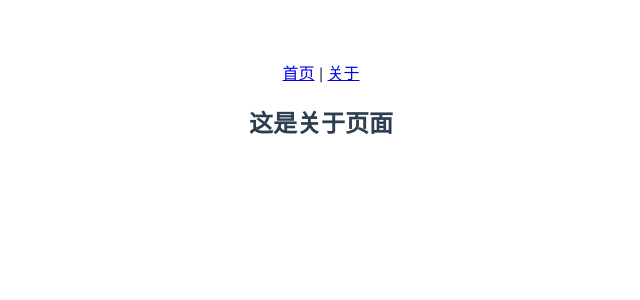
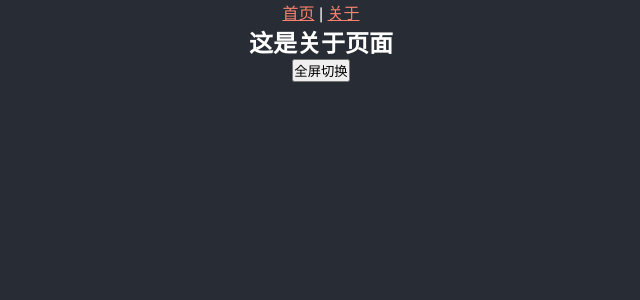
Before and after one commit to Ryan-zhang221/geek-admin, a Vue app: page /#/about in a window 1280 px wide. Shown: the top 300 px of the page, without its empty margins (319-959 px from the left). Built offline with nearby package versions, Linux system fonts and the light colour scheme.

Commit message:
update：响应式数据封装以及vueuse的使用

```diff
--- a/package.json
+++ b/package.json
@@ -8,6 +8,7 @@
     "preview": "vite preview"
   },
   "dependencies": {
+    "@vueuse/core": "^8.3.1",
     "vue": "^3.2.25",
     "vue-router": "^4.0.13",
     "vuex": "^4.0.2"
--- a/src/App.vue
+++ b/src/App.vue
@@ -8,12 +8,22 @@
 
 
 <style>
+* {
+  margin: 0;
+  padding: 0;
+}
+a {
+  color: salmon;
+}
 #app {
   font-family: Avenir, Helvetica, Arial, sans-serif;
   -webkit-font-smoothing: antialiased;
   -moz-osx-font-smoothing: grayscale;
   text-align: center;
   color: #2c3e50;
-  margin-top: 60px;
+  background: #282c34;
+  width: 100%;
+  height: 100vh;
+  color: #fff;
 }
 </style>
--- a/src/components/Todolist.vue
+++ b/src/components/Todolist.vue
@@ -1,9 +1,9 @@
 <template>
-  <div>
+  <div class="todoList" @click="showMouse">
     <h2 @click="add">{{count}}</h2>
     <input type="text" v-model="title" @keydown.enter="addTodo" />
     <button v-if="active < all" @click="clear">清理</button>
-    <ul v-if="todos.length" @click="showMouse">
+    <ul v-if="todos.length">
       <li v-for="todo in todos">
         <input type="checkbox" v-model="todo.done" />
         <span :class="{ done: todo.done }">{{todo.title}}</span>
@@ -20,6 +20,7 @@
 <script setup>
   import { ref, computed } from 'vue'
   import { useMouse } from '../utils/mouse.js'
+  import { useStorage } from '../utils/use.js'
 
   let count = ref(1)
   let color = ref('red')
@@ -38,7 +39,7 @@
 
   function useTodos() {
     let title = ref('')
-    let todos = ref([{title: 'learn', done: false}])
+    let todos = useStorage('todos', [])
     function addTodo() {
       todos.value.push({
         title: title.value,
@@ -73,4 +74,7 @@
   h2 {
     color: v-bind(color);
   }
+  .todoList {
+    border:1px solid #bfa;
+  }
 </style>
--- a/src/pages/about.vue
+++ b/src/pages/about.vue
@@ -1,3 +1,14 @@
 <template>
   <h2>这是关于页面</h2>
+  <button @click="toggle">全屏切换</button>
 </template>
+
+<script setup>
+  import { useFavicon } from '../utils/use';
+  import { useFullscreen } from '@vueuse/core'
+  let { favicon } = useFavicon()
+  function loading() {
+    favicon.value = '/assets/close.png'
+  }
+  const { isFullscreen, enter, exit, toggle } = useFullscreen()
+</script>
--- /dev/null
+++ b/src/utils/use.js
@@ -0,0 +1,29 @@
+import { ref, watch, watchEffect } from "vue"
+
+// 将数据改为响应式数据返回
+export function useStorage(name, value = []) {
+  let data = ref(JSON.parse(localStorage.getItem(name) || value))
+  watchEffect(() => {
+    localStorage.setItem(name, JSON.stringify(data.value))
+  })
+  return data
+}
+
+// 修改图标
+export function useFavicon(newIcon) {
+  const favicon = ref(newIcon)
+
+  const updateIcon = (icon) => {
+    document.head
+      .querySelectorAll(`link[rel*="icon"]`)
+      .forEach(el => el.href = `${icon}`)
+  }
+
+  const reset = () => favicon.value = '/favicon.ico'
+
+  watch(favicon, (i) => {
+    updateIcon(i)
+  })
+
+  return { favicon, reset }
+}
```
Also changed, not shown: src/assets/close.png (added), 1 other file (tests, documents, lock files or other folders).
